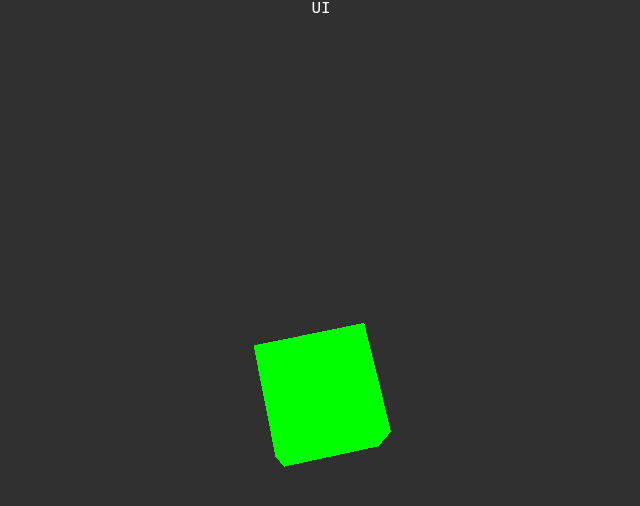
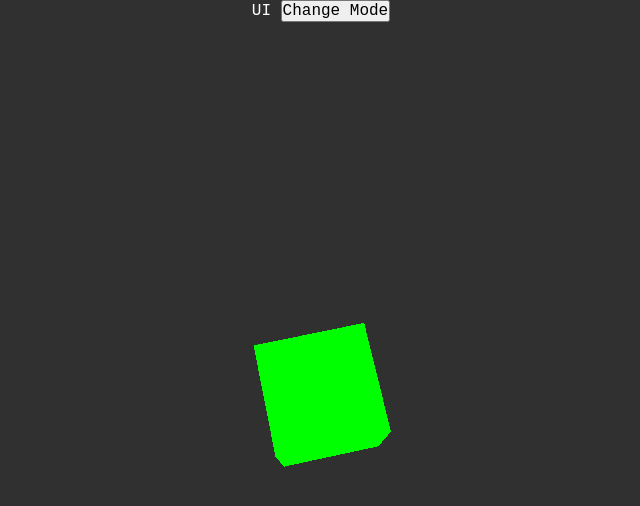
Before and after one commit to fire833/fdmviz, a Svelte app: page / in a window 1280 px wide. Shown: the top 506 px of the page, without its empty margins (319-959 px from the left). Built offline with nearby package versions, Linux system fonts and the light colour scheme; a web font is replaced by a local one.

Commit message:
Added orbit controls

```diff
--- a/src/App.svelte
+++ b/src/App.svelte
@@ -28,5 +28,6 @@
     height: 100vh;
     z-index: 10;
     text-align: center;
+    pointer-events: none;
   }
 </style>
--- a/src/components/UserInterface.svelte
+++ b/src/components/UserInterface.svelte
@@ -1 +1,16 @@
-<div>UI</div>
+<div class="parent">
+  UI
+  <button
+    on:click={() => {
+      alert('Changing mode ;)');
+    }}
+  >
+    Change Mode
+  </button>
+</div>
+
+<style>
+  .parent > * {
+    pointer-events: auto;
+  }
+</style>
--- a/src/graphics/simulator.ts
+++ b/src/graphics/simulator.ts
@@ -1,3 +1,4 @@
+import { OrbitControls } from 'three/addons/controls/OrbitControls.js';
 import {
   BoxGeometry,
   Color,
@@ -12,6 +13,7 @@ export default class Simulator {
   private scene: Scene;
   private webgl: WebGLRenderer;
   private camera: PerspectiveCamera;
+  private controls: OrbitControls;
 
   private cube: Mesh;
 
@@ -26,7 +28,10 @@ export default class Simulator {
       1000,
     );
 
+    this.controls = new OrbitControls(this.camera, this.webgl.domElement);
+
     this.camera.position.z = 5;
+    this.controls.update();
     const geometry = new BoxGeometry(1, 1, 1);
     const material = new MeshBasicMaterial({ color: 0x00ff00 });
     this.cube = new Mesh(geometry, material);
@@ -36,9 +41,15 @@ export default class Simulator {
     this.webgl.setSize(window.innerWidth, window.innerHeight);
   }
 
-  public render() {
+  public updateScene() {
     this.cube.rotation.x += 0.01;
     this.cube.rotation.y += 0.01;
+
+  }
+
+  public rerender() {
+    this.controls.update();
+    this.updateScene();
     this.webgl.render(this.scene, this.camera);
   }
 
@@ -47,6 +58,6 @@ export default class Simulator {
   }
 
   public setAnimationLoop() {
-    this.webgl.setAnimationLoop(() => {this.render()});
+    this.webgl.setAnimationLoop(() => {this.rerender()});
   }
 }
```
